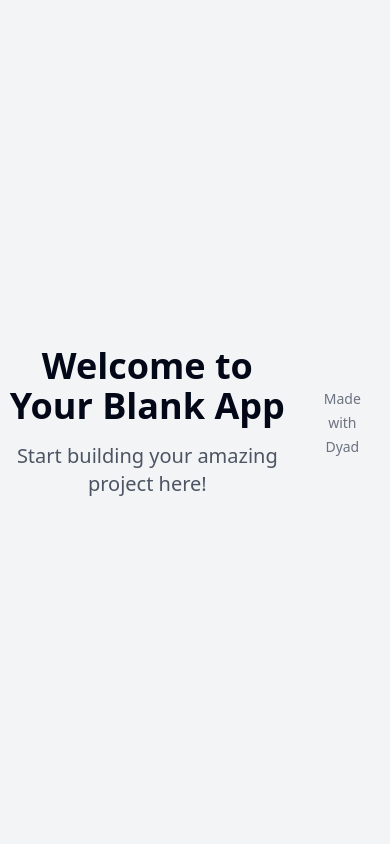
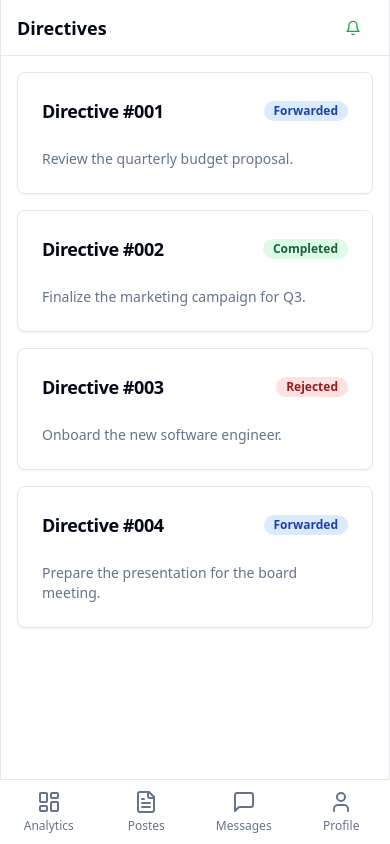
Before and after one commit to balu-XLR8/official, a React (Vite) app: page / in a window 390 px wide. Built offline with nearby package versions, Linux system fonts and the light colour scheme.

Commit message:
[dyad] Create mobile UI from sketch - wrote 5 file(s)

```diff
--- /dev/null
+++ b/src/components/BottomNav.tsx
@@ -0,0 +1,26 @@
+import { LayoutDashboard, User, MessageSquare, FileText } from "lucide-react";
+
+export const BottomNav = () => {
+  return (
+    <footer className="fixed bottom-0 left-0 right-0 z-10 border-t bg-background">
+      <nav className="grid h-16 grid-cols-4 items-center justify-items-center gap-4 px-2">
+        <a href="#" className="flex flex-col items-center gap-1 text-muted-foreground hover:text-foreground">
+          <LayoutDashboard className="h-6 w-6" />
+          <span className="text-xs">Analytics</span>
+        </a>
+        <a href="#" className="flex flex-col items-center gap-1 text-muted-foreground hover:text-foreground">
+          <FileText className="h-6 w-6" />
+          <span className="text-xs">Postes</span>
+        </a>
+        <a href="#" className="flex flex-col items-center gap-1 text-muted-foreground hover:text-foreground">
+          <MessageSquare className="h-6 w-6" />
+          <span className="text-xs">Messages</span>
+        </a>
+        <a href="#" className="flex flex-col items-center gap-1 text-muted-foreground hover:text-foreground">
+          <User className="h-6 w-6" />
+          <span className="text-xs">Profile</span>
+        </a>
+      </nav>
+    </footer>
+  );
+};
--- /dev/null
+++ b/src/components/DirectiveCard.tsx
@@ -0,0 +1,33 @@
+import { Card, CardContent, CardHeader, CardTitle } from "@/components/ui/card";
+import { Badge } from "@/components/ui/badge";
+import { cn } from "@/lib/utils";
+
+export type DirectiveStatus = "Forwarded" | "Completed" | "Rejected";
+
+interface DirectiveCardProps {
+  title: string;
+  description: string;
+  status: DirectiveStatus;
+}
+
+export const DirectiveCard = ({ title, description, status }: DirectiveCardProps) => {
+  const statusStyles = {
+    Forwarded: "bg-blue-100 text-blue-800 dark:bg-blue-900 dark:text-blue-200",
+    Completed: "bg-green-100 text-green-800 dark:bg-green-900 dark:text-green-200",
+    Rejected: "bg-red-100 text-red-800 dark:bg-red-900 dark:text-red-200",
+  };
+
+  return (
+    <Card className="cursor-pointer transition-all hover:shadow-md">
+      <CardHeader>
+        <div className="flex items-center justify-between">
+          <CardTitle className="text-lg">{title}</CardTitle>
+          <Badge className={cn("border-none", statusStyles[status])}>{status}</Badge>
+        </div>
+      </CardHeader>
+      <CardContent>
+        <p className="text-sm text-muted-foreground">{description}</p>
+      </CardContent>
+    </Card>
+  );
+};
--- /dev/null
+++ b/src/components/DirectiveList.tsx
@@ -0,0 +1,43 @@
+import { DirectiveCard, DirectiveStatus } from "./DirectiveCard";
+
+const directives = [
+  {
+    id: 1,
+    title: "Directive #001",
+    description: "Review the quarterly budget proposal.",
+    status: "Forwarded" as DirectiveStatus,
+  },
+  {
+    id: 2,
+    title: "Directive #002",
+    description: "Finalize the marketing campaign for Q3.",
+    status: "Completed" as DirectiveStatus,
+  },
+  {
+    id: 3,
+    title: "Directive #003",
+    description: "Onboard the new software engineer.",
+    status: "Rejected" as DirectiveStatus,
+  },
+  {
+    id: 4,
+    title: "Directive #004",
+    description: "Prepare the presentation for the board meeting.",
+    status: "Forwarded" as DirectiveStatus,
+  },
+];
+
+export const DirectiveList = () => {
+  return (
+    <main className="flex-1 space-y-4 p-4">
+      {directives.map((directive) => (
+        <DirectiveCard
+          key={directive.id}
+          title={directive.title}
+          description={directive.description}
+          status={directive.status}
+        />
+      ))}
+    </main>
+  );
+};
--- /dev/null
+++ b/src/components/Header.tsx
@@ -0,0 +1,14 @@
+import { Bell } from "lucide-react";
+import { Button } from "@/components/ui/button";
+
+export const Header = () => {
+  return (
+    <header className="sticky top-0 z-10 flex h-14 items-center justify-between border-b bg-background px-4">
+      <h1 className="text-lg font-semibold">Directives</h1>
+      <Button variant="ghost" size="icon" className="rounded-full">
+        <Bell className="h-5 w-5 text-green-600" />
+        <span className="sr-only">Notifications</span>
+      </Button>
+    </header>
+  );
+};
--- a/src/pages/Index.tsx
+++ b/src/pages/Index.tsx
@@ -1,17 +1,15 @@
-// Update this page (the content is just a fallback if you fail to update the page)
-
-import { MadeWithDyad } from "@/components/made-with-dyad";
+import { Header } from "@/components/Header";
+import { BottomNav } from "@/components/BottomNav";
+import { DirectiveList } from "@/components/DirectiveList";
 
 const Index = () => {
   return (
-    <div className="min-h-screen flex items-center justify-center bg-gray-100">
-      <div className="text-center">
-        <h1 className="text-4xl font-bold mb-4">Welcome to Your Blank App</h1>
-        <p className="text-xl text-gray-600">
-          Start building your amazing project here!
-        </p>
+    <div className="relative mx-auto flex min-h-screen w-full max-w-md flex-col border-x bg-background">
+      <Header />
+      <div className="flex-1 overflow-y-auto pb-20"> {/* Padding bottom to avoid overlap with BottomNav */}
+        <DirectiveList />
       </div>
-      <MadeWithDyad />
+      <BottomNav />
     </div>
   );
 };
```
